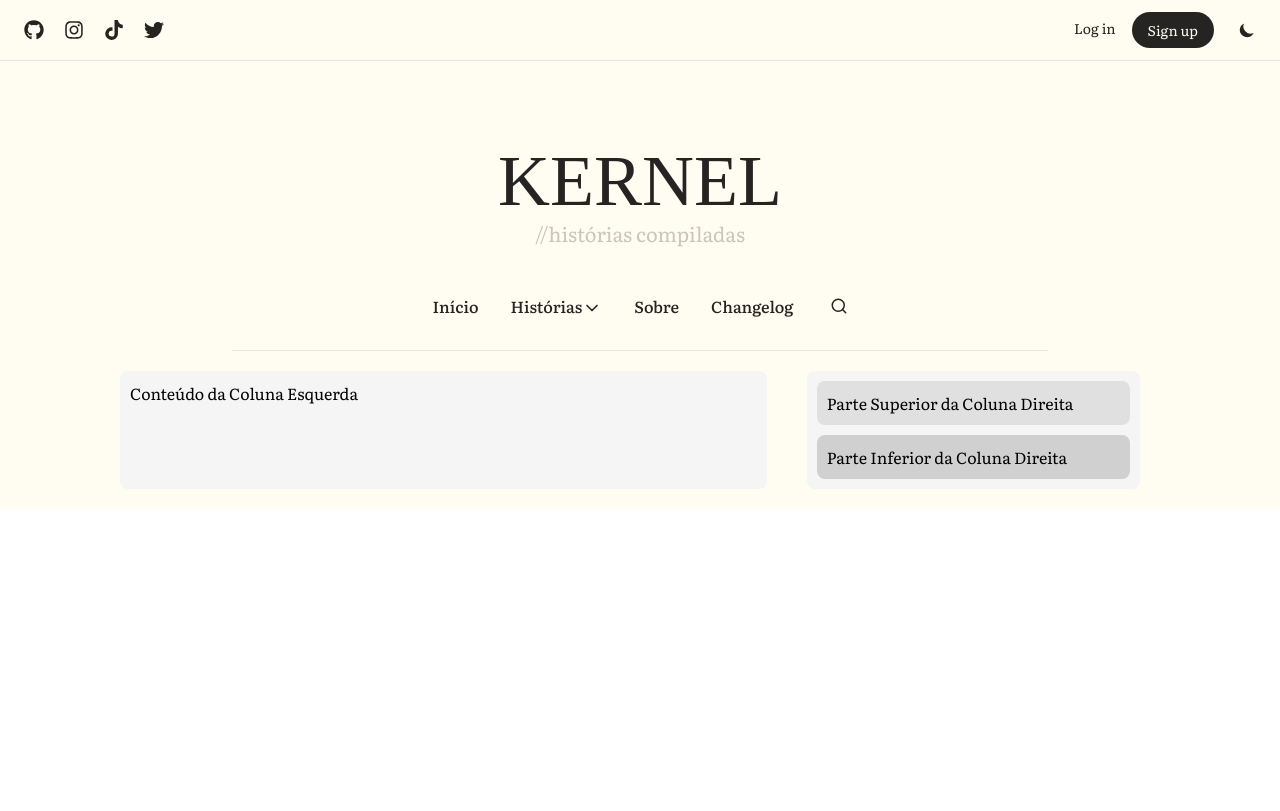
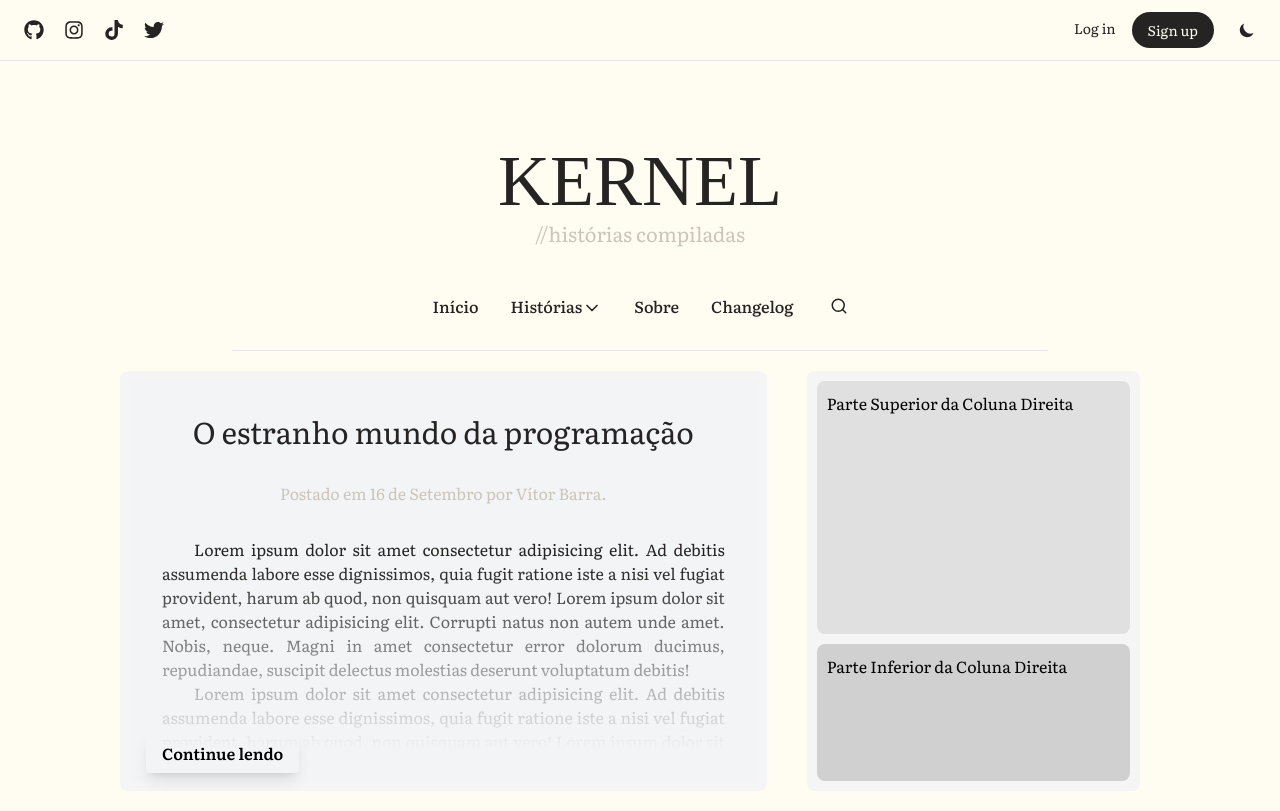
Before and after one commit to Kotige/cdh, a React (Vite) app: page / in a window 1280 px wide. Built offline with nearby package versions, Linux system fonts and the light colour scheme; a web font is replaced by a local one.

Commit message:
style: featured post on home page desgin

```diff
--- a/src/pages/Home/Sections/FeaturedPost/index.jsx
+++ b/src/pages/Home/Sections/FeaturedPost/index.jsx
@@ -0,0 +1,37 @@
+import "./styles.scss"
+
+export default function FeaturedPost({ title, date, author, excerpt, link }) {
+    return (
+        <section id="featured-post"
+            className="relative w-full h-[50vh] bg-gray-100 p-4 md:p-8 flex flex-col justify-between"
+        >
+            {/* Cabeçalho */}
+            <div className="text-center">
+                <h3 className="text-2xl md:text-3xl mb-8">{title}</h3>
+                <h4 className="whitespace-nowrap">
+                    Postado em {date} por {author}.
+                </h4>
+            </div>
+
+            {/* Texto do post */}
+            <div className="relative flex-1 mt-8 overflow-hidden">
+                <div className="h-full overflow-hidden prose prose-sm md:prose-base text-justify indent-8">
+                    {excerpt}
+                </div>
+
+                {/* Gradiente mais intenso no final do texto */}
+                <div className="absolute bottom-0 left-0 w-full h-46 bg-gradient-to-t from-gray-100 to-transparent pointer-events-none"></div>
+            </div>
+
+            {/* Botão "Continue lendo" */}
+            <div className="absolute bottom-4 left-4 z-10">
+                <a
+                    href={link}
+                    className="px-4 py-2 bg-brown-800 text-black font-semibold rounded shadow-lg hover:bg-brown-900 transition-colors"
+                >
+                    Continue lendo
+                </a>
+            </div>
+        </section>
+    );
+}
--- a/src/pages/Home/Sections/FeaturedPost/styles.scss
+++ b/src/pages/Home/Sections/FeaturedPost/styles.scss
@@ -0,0 +1,20 @@
+@use "../../../../Styles/variables.scss" as *;
+
+#featured-post {
+    color: $colorFontLt;
+
+    h4 {
+        color: $colorHoverDt;
+    }
+
+    .line-detail {
+        border-top: 1px solid $colorHoverDt;
+    }
+    .line-detail:first-of-type {
+        margin-left: 6rem;
+    }
+
+    .line-detail:last-of-type {
+        margin-right: 6rem;
+    }
+}
--- a/src/pages/Home/Sections/index.jsx
+++ b/src/pages/Home/Sections/index.jsx
@@ -1,13 +1,32 @@
-// HomeBody.jsx
-import React from "react";
 import "./styles.scss";
+import FeaturedPost from "./FeaturedPost";
 
 export default function Sections() {
     return (
         <div className="home-sections">
             {/* Coluna esquerda */}
             <div className="column left-column">
-                <div className="content">Conteúdo da Coluna Esquerda</div>
+                <div className="content">
+                    <FeaturedPost
+                        title={"O estranho mundo da programação"}
+                        date={"16 de Setembro"}
+                        author={"Vítor Barra"}
+                        excerpt={
+                            <>
+                            <p>Lorem ipsum dolor sit amet consectetur adipisicing elit. Ad debitis assumenda labore esse dignissimos, quia fugit ratione iste a nisi vel fugiat provident, harum ab quod, non quisquam aut vero! Lorem ipsum dolor sit amet, consectetur adipisicing elit. Corrupti natus non autem unde amet. Nobis, neque. Magni in amet consectetur error dolorum ducimus, repudiandae, suscipit delectus molestias deserunt voluptatum debitis!</p>
+                            <p>Lorem ipsum dolor sit amet consectetur adipisicing elit. Ad debitis assumenda labore esse dignissimos, quia fugit ratione iste a nisi vel fugiat provident, harum ab quod, non quisquam aut vero! Lorem ipsum dolor sit amet, consectetur adipisicing elit. Corrupti natus non autem unde amet. Nobis, neque. Magni in amet consectetur error dolorum ducimus, repudiandae, suscipit delectus molestias deserunt voluptatum debitis!</p>
+                            <p>Lorem ipsum dolor sit amet consectetur adipisicing elit. Ad debitis assumenda labore esse dignissimos, quia fugit ratione iste a nisi vel fugiat provident, harum ab quod, non quisquam aut vero! Lorem ipsum dolor sit amet, consectetur adipisicing elit. Corrupti natus non autem unde amet. Nobis, neque. Magni in amet consectetur error dolorum ducimus, repudiandae, suscipit delectus molestias deserunt voluptatum debitis!</p>
+                            <p>Lorem ipsum dolor sit amet consectetur adipisicing elit. Ad debitis assumenda labore esse dignissimos, quia fugit ratione iste a nisi vel fugiat provident, harum ab quod, non quisquam aut vero! Lorem ipsum dolor sit amet, consectetur adipisicing elit. Corrupti natus non autem unde amet. Nobis, neque. Magni in amet consectetur error dolorum ducimus, repudiandae, suscipit delectus molestias deserunt voluptatum debitis!</p>
+                            <p>Lorem ipsum dolor sit amet consectetur adipisicing elit. Ad debitis assumenda labore esse dignissimos, quia fugit ratione iste a nisi vel fugiat provident, harum ab quod, non quisquam aut vero! Lorem ipsum dolor sit amet, consectetur adipisicing elit. Corrupti natus non autem unde amet. Nobis, neque. Magni in amet consectetur error dolorum ducimus, repudiandae, suscipit delectus molestias deserunt voluptatum debitis!</p>
+                            <p>Lorem ipsum dolor sit amet consectetur adipisicing elit. Ad debitis assumenda labore esse dignissimos, quia fugit ratione iste a nisi vel fugiat provident, harum ab quod, non quisquam aut vero! Lorem ipsum dolor sit amet, consectetur adipisicing elit. Corrupti natus non autem unde amet. Nobis, neque. Magni in amet consectetur error dolorum ducimus, repudiandae, suscipit delectus molestias deserunt voluptatum debitis!</p>
+                            <p>Lorem ipsum dolor sit amet consectetur adipisicing elit. Ad debitis assumenda labore esse dignissimos, quia fugit ratione iste a nisi vel fugiat provident, harum ab quod, non quisquam aut vero! Lorem ipsum dolor sit amet, consectetur adipisicing elit. Corrupti natus non autem unde amet. Nobis, neque. Magni in amet consectetur error dolorum ducimus, repudiandae, suscipit delectus molestias deserunt voluptatum debitis!</p>
+                            <p>Lorem ipsum dolor sit amet consectetur adipisicing elit. Ad debitis assumenda labore esse dignissimos, quia fugit ratione iste a nisi vel fugiat provident, harum ab quod, non quisquam aut vero! Lorem ipsum dolor sit amet, consectetur adipisicing elit. Corrupti natus non autem unde amet. Nobis, neque. Magni in amet consectetur error dolorum ducimus, repudiandae, suscipit delectus molestias deserunt voluptatum debitis!</p>
+                            <p>Lorem ipsum dolor sit amet consectetur adipisicing elit. Ad debitis assumenda labore esse dignissimos, quia fugit ratione iste a nisi vel fugiat provident, harum ab quod, non quisquam aut vero! Lorem ipsum dolor sit amet, consectetur adipisicing elit. Corrupti natus non autem unde amet. Nobis, neque. Magni in amet consectetur error dolorum ducimus, repudiandae, suscipit delectus molestias deserunt voluptatum debitis!</p>
+                            </>
+                        }
+                        link={"algum link"}
+                    />
+                </div>
             </div>
 
             {/* Coluna direita */}
```
